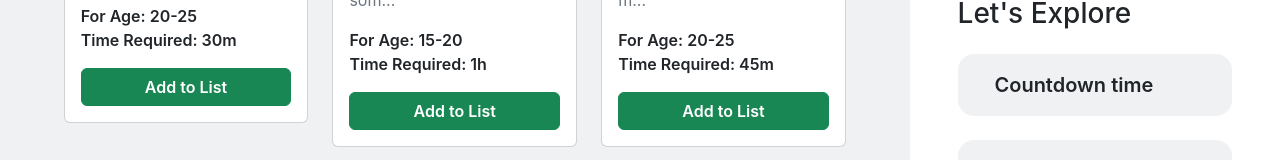
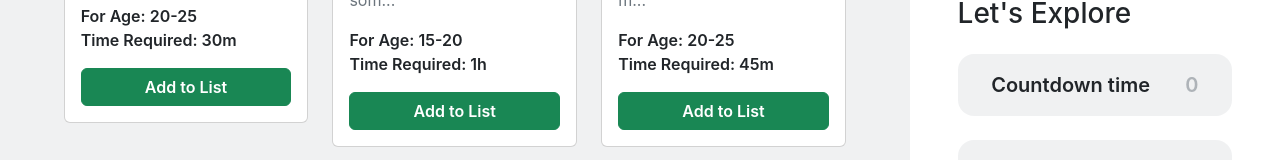
Before and after one commit to sajid365-sr/ScaleUp, a React (Create React App) app: page / in a window 1280 px wide. Shown: the part 493-653 px from the top of the page. Built offline with nearby package versions, Linux system fonts and the light colour scheme.

Commit message:
add to cart timing function improve

```diff
--- a/src/components/Activity/Activity.js
+++ b/src/components/Activity/Activity.js
@@ -17,10 +17,10 @@ const Activity = () => {
 
 
 
-    let [time,setTime] = useState(true);
+    let [time,setTime] = useState("00");
 
 
-        function AddToCart(displayTime){
+        let AddToCart = (displayTime) =>{
 
            setTime(displayTime);
 
--- a/src/components/ActivityCart/ActivityCart.js
+++ b/src/components/ActivityCart/ActivityCart.js
@@ -5,19 +5,19 @@ import React from 'react';
 const ActivityCart = (props) => {
     let {img, activity, description, ageLimit, spendingTime} = props.activity;
     let {addToCart} = props;
-
+    console.log(props)
 
     return (
 
         <div className='col'>
             <div className="card">
-                    <img src={img} className="card-img-top" style={{'height':'160px'}} alt=" "/>
+                    <img src= {img} className="card-img-top" style={{'height':'160px'}} alt=" "/>
                 <div className="card-body">
                         <h5 className="card-title fw-bold">{activity}</h5>
                         <p className="card-text text-secondary" title={description}>{description.slice(0,80)}...</p>
                         <p className='mb-0 fw-semibold'>For Age: {ageLimit}</p>
                         <p className='mt-0 fw-semibold'>Time Required: {spendingTime}</p>
-                        <button onClick={() =>{addToCart(spendingTime)}} className="btn btn-success w-100 fw-semibold">Add to List</button>
+                        <button onClick={ () =>{addToCart(spendingTime)}} className="btn btn-success w-100 fw-semibold">Add to List</button>
                 </div>
         </div>
         </div>
--- a/src/components/Aside/Aside.js
+++ b/src/components/Aside/Aside.js
@@ -3,17 +3,34 @@ import user from '../../user.png'
 import React, { useState } from 'react';
 import './Aside.css'
 
+let totalTime = 0;
 const Aside = (props) => {
+console.log(props)
+    let time = props.time;
+    console.log(time);
+    if(typeof time == 'string'){
 
-    let [text,setText] = useState();
+        if(time.endsWith('m')){
+        let sliceTime = Number(time.slice(0, time.length - 1));
+
+        time = sliceTime;
+        console.log(time)
+        totalTime += time;
+        console.log(totalTime)
+
+        }
+    }
+
+
+    let [breakingTime,setBreakingTime] = useState();
 
     let buttons = document.querySelectorAll(".breakingTime");
 
 
     buttons.forEach(btn => {
         btn.addEventListener('click', (e) =>{
-            let time = e.target.innerText;
-            setText(time);
+            let  breakTime = e.target.innerText;
+            setBreakingTime(breakTime);
         })
     })
 
@@ -56,11 +73,11 @@ const Aside = (props) => {
         <h3 className='mt-5'>Let's Explore</h3>
         <div className='bg-secondary bg-opacity-10 rounded-4 mt-4 p-3 d-flex justify-content-around'>
         <span className='mb-0 fs-5 fw-semibold'>Countdown time</span>
-        <span className='fs-5 text-secondary text-opacity-50 fw-semibold'>{props.time ? props.time : '00 hr'}</span>
+        <span className='fs-5 text-secondary text-opacity-50 fw-semibold'>{totalTime}</span>
         </div>
         <div className='bg-secondary bg-opacity-10 rounded-4 mt-4 p-3 d-flex justify-content-around'>
         <span className='mb-0 fs-5 fw-semibold'>Break time</span>
-        <span className='fs-5 text-secondary text-opacity-50 fw-semibold'>{text? text:"00m"}</span>
+        <span className='fs-5 text-secondary text-opacity-50 fw-semibold'>{breakingTime? breakingTime:"00m"}</span>
         </div>
         <button className='btn btn-primary w-100 mt-4 py-2 fs-5'>Activity Completed</button>
         </section>
```
